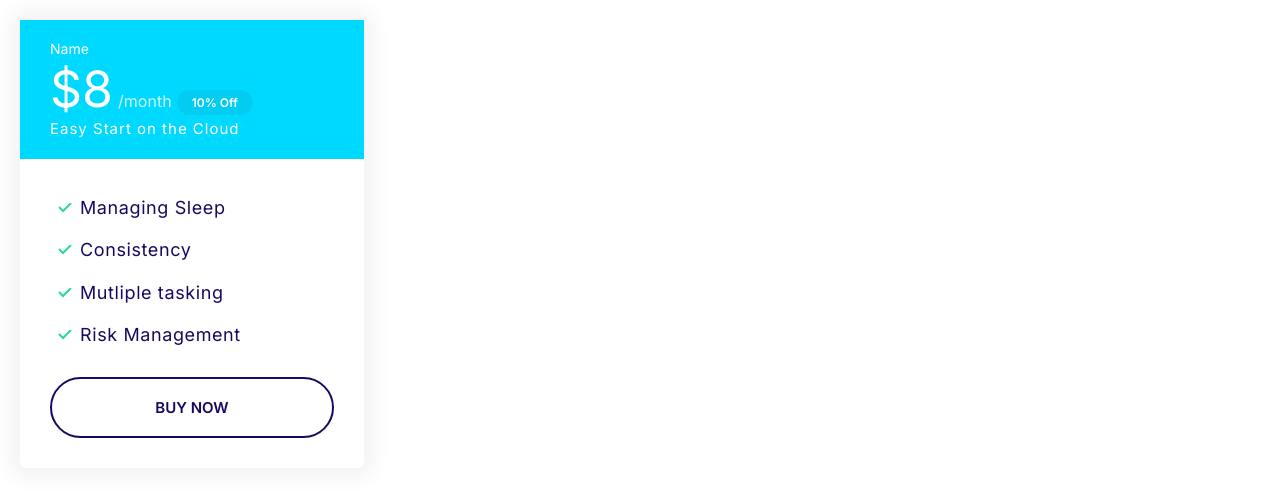
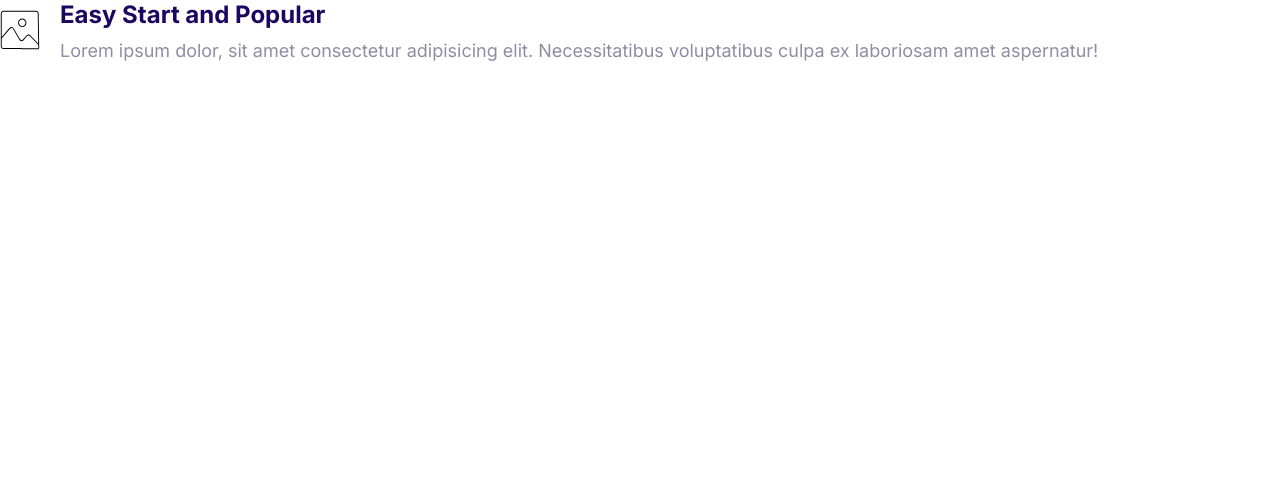
Before and after one commit to nothuman2718/NotHuman, a plain HTML site: page index.html in a window 1280 px wide. Drawn offline with Linux system fonts and the light colour scheme.

Commit message:
Add Media Object styling

```diff
--- a/css/styles.css
+++ b/css/styles.css
@@ -271,6 +271,17 @@ a{
     margin-bottom: 2rem;
     letter-spacing: 0.6px;
 }
+.plan--popular .card__header{
+    position: relative;
+}
+.plan--popular .card__header::before{
+    content: url(../images/popular.svg);
+    width:40px;
+    display: inline-block;
+    position:absolute;
+    top:-6px;
+    right: 5%;
+}
 @media screen and (min-width:1024px){
     .plan__name{
         font-size:1.4rem;
@@ -283,3 +294,15 @@ a{
         font-size: 1.6rem;
     }
 }
+.media{
+    display: flex;
+}
+.media__title{
+    margin-top: 0;
+}
+.media__body{
+    margin: 0 2rem;
+}
+.media__image{
+    margin-top: 1rem;
+}
--- a/index.html
+++ b/index.html
@@ -14,26 +14,18 @@
     <link rel="stylesheet" href="css/styles.css" />
   </head>
   <body>
-    <div style="width: 30%; padding: 2rem 2rem">
-      <div class="plan">
-        <div class="card card--secondary">
-          <header class="card__header">
-            <h3 class="plan__name">Name</h3>
-            <span class="plan__price">$8</span>
-            <span class="plan__billing-cycle">/month</span>
-            <span class="badge badge--secondary badge--small">10% Off</span>
-            <span class="plan__description">Easy Start on the Cloud</span>
-          </header>
-          <div class="card__body">
-            <ul class="list list--tick">
-              <li class="list__item">Managing Sleep</li>
-              <li class="list__item">Consistency</li>
-              <li class="list__item">Mutliple tasking</li>
-              <li class="list__item">Risk Management</li>
-            </ul>
-            <button class="btn btn--block btn--outline">Buy Now</button>
-          </div>
-        </div>
+    <div class="media">
+      <div class="media__image">
+        <svg class="icon icon--primary">
+          <use xlink:href="images/sprite.svg#snap"></use>
+        </svg>
+      </div>
+      <div class="media__body">
+        <h3 class="media__title">Easy Start and Popular</h3>
+        <p>
+          Lorem ipsum dolor, sit amet consectetur adipisicing elit.
+          Necessitatibus voluptatibus culpa ex laboriosam amet aspernatur!
+        </p>
       </div>
     </div>
   </body>
```
Also changed, not shown: images/popular.svg (added).
